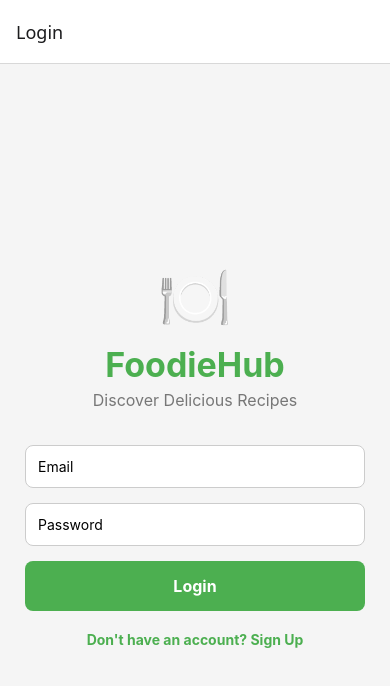
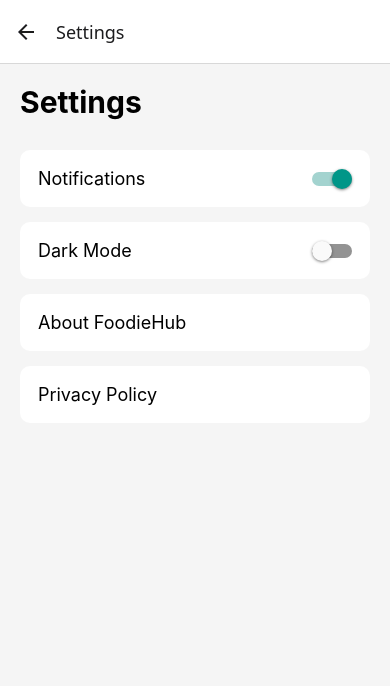
Before and after one commit to khursheed2369-ux/FoodieHub, a React Native app: screen /Settings in a window 390 px wide. Shown: the top 686 px of the page. Built offline with nearby package versions, Linux system fonts and the light colour scheme.

Commit message:
Added settings screen and settings menu

```diff
--- a/navigation/AppNavigator.js
+++ b/navigation/AppNavigator.js
@@ -13,26 +13,33 @@ import LoginScreen from '../screens/LoginScreen';
 import SignupScreen from '../screens/SignupScreen';
 import HomeScreen from '../screens/HomeScreen';
 import DetailScreen from '../screens/DetailScreen';
-import FavoritesScreen from '../screens/FavoritesScreen';
+import SettingsScreen from '../screens/SettingsScreen';
+
 
 
 const Stack = createNativeStackNavigator();
 
 
+
 export default function AppNavigator() {
+
 
   return (
 
     <NavigationContainer>
 
+
       <Stack.Navigator
         initialRouteName="Login"
       >
+
+
 
         <Stack.Screen
           name="Login"
           component={LoginScreen}
         />
+
 
 
         <Stack.Screen
@@ -41,10 +48,12 @@ export default function AppNavigator() {
         />
 
 
+
         <Stack.Screen
           name="Home"
           component={HomeScreen}
         />
+
 
 
         <Stack.Screen
@@ -53,14 +62,19 @@ export default function AppNavigator() {
         />
 
 
+
         <Stack.Screen
-          name="Favorites"
-          component={FavoritesScreen}
+          name="Settings"
+          component={SettingsScreen}
         />
 
+
+
       </Stack.Navigator>
+
 
     </NavigationContainer>
 
   );
+
 }
--- a/screens/HomeScreen.js
+++ b/screens/HomeScreen.js
@@ -55,6 +55,11 @@ export default function HomeScreen({ navigation }) {
     <View style={styles.container}>
 
 
+      <View style={styles.header}>
+
+
+        <View>
+
           <Text style={styles.title}>
             Welcome to FoodieHub
           </Text>
@@ -63,6 +68,30 @@ export default function HomeScreen({ navigation }) {
           <Text style={styles.subtitle}>
             Discover Delicious Recipes 🍽️
           </Text>
+
+        </View>
+
+
+
+        <TouchableOpacity
+
+          style={styles.settingsButton}
+
+          onPress={() =>
+            navigation.navigate('Settings')
+          }
+
+        >
+
+          <Text style={styles.settingsText}>
+            ⚙️
+          </Text>
+
+        </TouchableOpacity>
+
+
+
+      </View>
 
 
 
@@ -73,7 +102,9 @@ export default function HomeScreen({ navigation }) {
 
 
         keyExtractor={(item, index) =>
-          item.id || item.idMeal || index.toString()
+          item.id ||
+          item.idMeal ||
+          index.toString()
         }
 
 
@@ -117,7 +148,6 @@ export default function HomeScreen({ navigation }) {
                 item.category ||
                 item.strCategory ||
                 "Food"
-
               }
 
             </Text>
@@ -132,7 +162,6 @@ export default function HomeScreen({ navigation }) {
               {
                 item.time ||
                 "Not available"
-
               }
 
             </Text>
@@ -169,11 +198,20 @@ const styles = StyleSheet.create({
 
 
 
+  header: {
+
+    flexDirection: 'row',
+    justifyContent: 'space-between',
+    alignItems: 'center',
+
+  },
+
+
+
   title: {
     fontSize: 28,
     fontWeight: 'bold',
     color: '#4CAF50',
-    marginBottom: 10,
   },
 
 
@@ -182,6 +220,22 @@ const styles = StyleSheet.create({
     fontSize: 18,
     color: '#555',
     marginBottom: 20,
+  },
+
+
+
+  settingsButton: {
+
+    padding: 10,
+
+  },
+
+
+
+  settingsText: {
+
+    fontSize: 30,
+
   },
 
 
--- a/screens/SettingsScreen.js
+++ b/screens/SettingsScreen.js
@@ -0,0 +1,151 @@
+import React, { useState } from 'react';
+
+import {
+  View,
+  Text,
+  StyleSheet,
+  Switch,
+  TouchableOpacity,
+} from 'react-native';
+
+
+
+export default function SettingsScreen() {
+
+
+  const [notifications, setNotifications] = useState(true);
+
+  const [darkMode, setDarkMode] = useState(false);
+
+
+
+  return (
+
+    <View style={styles.container}>
+
+
+      <Text style={styles.title}>
+        Settings
+      </Text>
+
+
+
+      <View style={styles.option}>
+
+
+        <Text style={styles.text}>
+          Notifications
+        </Text>
+
+
+        <Switch
+
+          value={notifications}
+
+          onValueChange={
+            setNotifications
+          }
+
+        />
+
+
+      </View>
+
+
+
+
+      <View style={styles.option}>
+
+
+        <Text style={styles.text}>
+          Dark Mode
+        </Text>
+
+
+        <Switch
+
+          value={darkMode}
+
+          onValueChange={
+            setDarkMode
+          }
+
+        />
+
+
+      </View>
+
+
+
+
+      <TouchableOpacity style={styles.option}>
+
+
+        <Text style={styles.text}>
+          About FoodieHub
+        </Text>
+
+
+      </TouchableOpacity>
+
+
+
+
+      <TouchableOpacity style={styles.option}>
+
+
+        <Text style={styles.text}>
+          Privacy Policy
+        </Text>
+
+
+      </TouchableOpacity>
+
+
+
+    </View>
+
+  );
+
+}
+
+
+
+
+const styles = StyleSheet.create({
+
+
+  container: {
+    flex: 1,
+    padding: 20,
+    backgroundColor: '#F5F5F5',
+  },
+
+
+
+  title: {
+    fontSize: 30,
+    fontWeight: 'bold',
+    marginBottom: 30,
+  },
+
+
+
+  option: {
+    backgroundColor: '#FFFFFF',
+    padding: 18,
+    borderRadius: 10,
+    marginBottom: 15,
+    flexDirection: 'row',
+    justifyContent: 'space-between',
+    alignItems: 'center',
+  },
+
+
+
+  text: {
+    fontSize: 18,
+  },
+
+
+});
```
Lines whose indentation alone changed are shown as unchanged.
